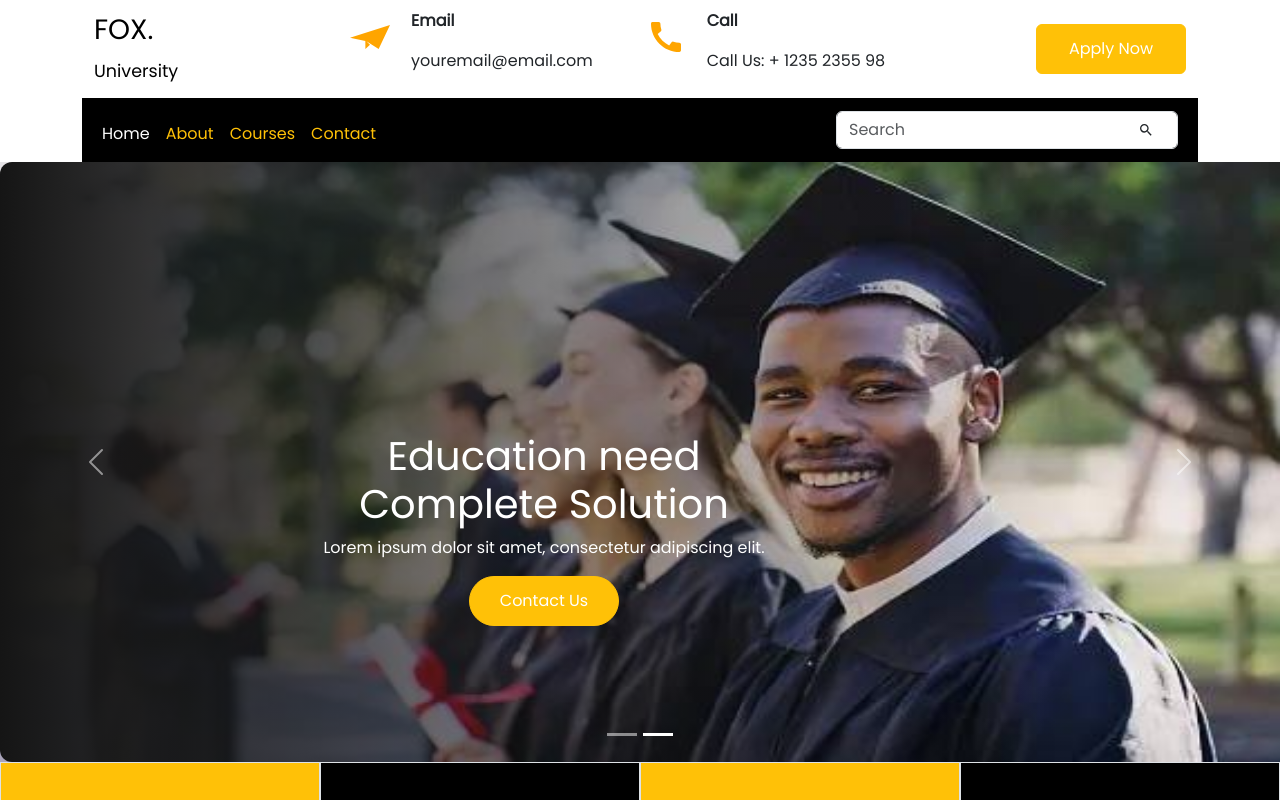
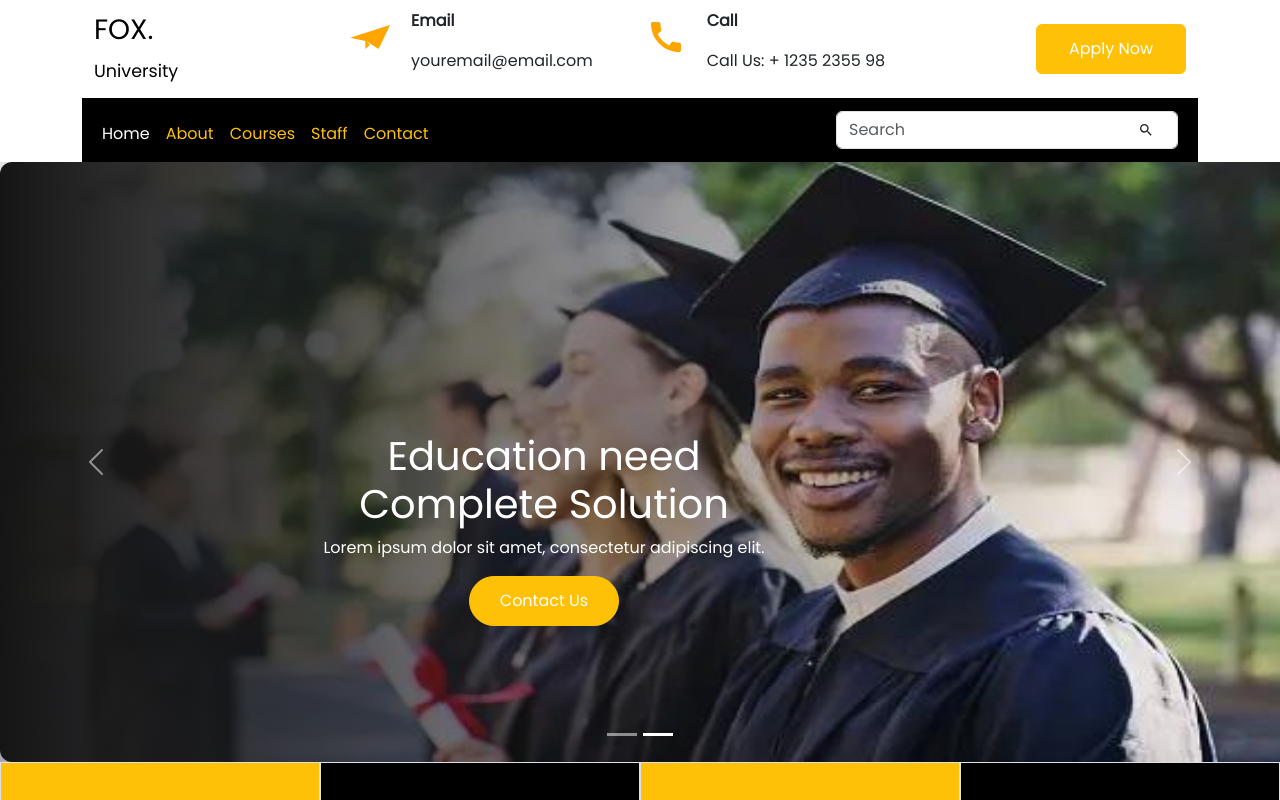
Before and after one commit to Sahrial-alam34/fox-university-bootstrap, a React (Vite) app: page / in a window 1280 px wide. Shown: the top 800 px of the page. Built offline with nearby package versions, Linux system fonts and the light colour scheme; a web font is replaced by a local one.

Commit message:
staff page added

```diff
--- /dev/null
+++ b/public/staff.json
@@ -0,0 +1,66 @@
+[
+    {
+        "id": "623853b26dfdjfdlddfosba311fdd0",
+        "index": 0,
+        "name":"Mitch Parker",
+        "type":"teacher",
+        "picture": "https://i.ibb.co/jvK4qtL/image.jpg",
+        "description": "I am an ambitious workaholic, but apart from that, pretty simple person."
+    },
+    {
+        "id": "623853b26dfdjfdlddfosba311fdd1",
+        "index": 1,
+        "name":"Mitch Parker",
+        "type":"teacher",
+        "picture": "https://i.ibb.co/jvK4qtL/image.jpg",
+        "description": "I am an ambitious workaholic, but apart from that, pretty simple person."
+    },
+    {
+        "id": "623853b26dfdjfdlddfosba311fdd2",
+        "index": 2,
+        "name":"Mitch Parker",
+        "type":"teacher",
+        "picture": "https://i.ibb.co/jvK4qtL/image.jpg",
+        "description": "I am an ambitious workaholic, but apart from that, pretty simple person."
+    },
+    {
+        "id": "623853b26dfdjfdlddfosba311fdd3",
+        "index": 3,
+        "name":"Mitch Parker",
+        "type":"teacher",
+        "picture": "https://i.ibb.co/jvK4qtL/image.jpg",
+        "description": "I am an ambitious workaholic, but apart from that, pretty simple person."
+    },
+    {
+        "id": "623853b26dfdjfdlddfosba311fdd4",
+        "index": 4,
+        "name":"Mitch Parker",
+        "type":"teacher",
+        "picture": "https://i.ibb.co/jvK4qtL/image.jpg",
+        "description": "I am an ambitious workaholic, but apart from that, pretty simple person."
+    },
+    {
+        "id": "623853b26dfdjfdlddfosba311fdd5",
+        "index": 5,
+        "name":"Mitch Parker",
+        "type":"teacher",
+        "picture": "https://i.ibb.co/jvK4qtL/image.jpg",
+        "description": "I am an ambitious workaholic, but apart from that, pretty simple person."
+    },
+    {
+        "id": "623853b26dfdjfdlddfosba311fdd6",
+        "index": 6,
+        "name":"Mitch Parker",
+        "type":"teacher",
+        "picture": "https://i.ibb.co/jvK4qtL/image.jpg",
+        "description": "I am an ambitious workaholic, but apart from that, pretty simple person."
+    },
+    {
+        "id": "623853b26dfdjfdlddfosba311fdd7",
+        "index": 7,
+        "name":"Mitch Parker",
+        "type":"teacher",
+        "picture": "https://i.ibb.co/jvK4qtL/image.jpg",
+        "description": "I am an ambitious workaholic, but apart from that, pretty simple person."
+    }
+]
--- a/src/pages/Home/Certified/Certified.jsx
+++ b/src/pages/Home/Certified/Certified.jsx
@@ -1,18 +1,15 @@
-import { Card } from "react-bootstrap";
-import img1 from '../../../assets/images/teachers/image.jpg'
+
+import { useEffect, useState } from 'react';
 import './Certified.css'
-import { useState } from "react";
-import { FaFacebook, FaInstagram, FaTwitter } from "react-icons/fa";
+import SingleStaff from '../../StaffPage/SingleStaff';
+
 const Certified = () => {
-    const [isHovered, setIsHovered] = useState(false);
-
-    const handleMouseEnter = () => {
-        setIsHovered(true);
-    };
-
-    const handleMouseLeave = () => {
-        setIsHovered(false);
-    };
+    const [staff, setStaff] = useState([])
+    useEffect(() => {
+        fetch('staff.json')
+            .then(res => res.json())
+            .then(data => setStaff(data));
+    }, [])
     return (
         <div className="gray-background">
             <div className="m-3">
@@ -21,98 +18,12 @@ const Certified = () => {
                     <p>Separated they live in. A small river named Duden flows by their place and supplies it with the necessary regelialia. It is a <br /> paradisematic country</p>
                 </div>
                 <div className="row  justify-content-between mb-5 text-center">
-                    <div className='col-6 col-md-3'>
-
-                        <Card className='border-0 ' border rounded-0>
-                            <Card.Img cla variant="top" style={{ height: '250px', opacity: isHovered ? 0.5 : 1 }} src={img1} onMouseEnter={handleMouseEnter}
-                                onMouseLeave={handleMouseLeave}
-                            />
-                            {isHovered && (
-                                <Card.ImgOverlay className="d-flex align-items-center">
-                                    <Card.Text>
-                                        <div className="d-flex justify-content-between" style={{ width: '200px' }}>
-                                            <a className="link link-hover"><FaTwitter style={{ width: '25px', height: '25px' }} /></a>
-                                            <a className="link link-hover "><FaFacebook style={{ width: '25px', height: '25px' }} /></a>
-                                            <a className="link link-hover "><FaInstagram style={{ width: '25px', height: '25px' }} /></a>
-
-                                        </div>
-                                    </Card.Text>
-                                </Card.ImgOverlay>
-                            )}
-                            <Card.Body>
-
-                                <Card.Title>
-                                    <h3>Bianca Wilson</h3>
-                                    <p className="uppercase text-warning">Teacher</p>
-                                </Card.Title>
-                                <p>
-                                    I am an ambitious workaholic, but apart from that, pretty simple person.
-                                </p>
-
-
-
-                            </Card.Body>
-                        </Card>
-                    </div>
-                    <div className='col-6 col-md-3'>
-
-                        <Card className='border-0 ' border rounded-0>
-                            <Card.Img variant="top" style={{ height: '250px' }} src={img1}
-                            />
-                            <Card.Body>
-
-                                <Card.Title>
-                                    <h3>Bianca Wilson</h3>
-                                    <p className="uppercase text-warning">Teacher</p>
-                                </Card.Title>
-                                <p>
-                                    I am an ambitious workaholic, but apart from that, pretty simple person.
-                                </p>
-
-
-
-                            </Card.Body>
-                        </Card>
-                    </div>
-                    <div className='col-6 col-md-3'>
-
-                        <Card className='border-0 ' border rounded-0>
-                            <Card.Img variant="top" style={{ height: '250px' }} src={img1}
-                            />
-                            <Card.Body>
-
-                                <Card.Title>
-                                    <h3>Bianca Wilson</h3>
-                                    <p className="uppercase text-warning">Teacher</p>
-                                </Card.Title>
-                                <p>
-                                    I am an ambitious workaholic, but apart from that, pretty simple person.
-                                </p>
-
-
-
-                            </Card.Body>
-                        </Card>
-                    </div>
-                    <div className='col-6 col-md-3'>
-
-                        <Card className='border-0 ' border rounded-0>
-                            <Card.Img variant="top" style={{ height: '250px' }} src={img1}
-                            />
-                            <Card.Body>
-
-                                <Card.Title>
-                                    <h3>Bianca Wilson</h3>
-                                    <p className="uppercase text-warning">Teacher</p>
-                                </Card.Title>
-                                <p>
-                                    I am an ambitious workaholic, but apart from that, pretty simple person.
-                                </p>
-
-
-
-                            </Card.Body>
-                        </Card>
+                    <div className="row mt-5 ms-3">
+                        {
+                            staff.slice(0,4).map(singleStaff =>
+                                <SingleStaff key={singleStaff.id} singleStaff={singleStaff}></SingleStaff>
+                            )
+                        }
                     </div>
 
                 </div>
--- a/src/pages/Shared/Header/Header.jsx
+++ b/src/pages/Shared/Header/Header.jsx
@@ -91,6 +91,14 @@ const Header = () => {
                                 </Nav.Link>
                                 <Nav.Link
                                     as={Link}
+                                    to="/staff"
+                                    onClick={() => handleNavLinkClick('staff')}
+                                    className={`text-warning mt-2 p-2 text-decoration-none ${activeLink === 'staff' ? 'text-white' : ''}`}
+                                >
+                                    Staff
+                                </Nav.Link>
+                                <Nav.Link
+                                    as={Link}
                                     to="/contact"
                                     onClick={() => handleNavLinkClick('contact')}
                                     className={`text-warning mt-2 p-2 text-decoration-none ${activeLink === 'contact' ? 'text-white' : ''}`}
--- /dev/null
+++ b/src/pages/StaffPage/SingleStaff.jsx
@@ -0,0 +1,54 @@
+import { useState } from "react";
+import { Card } from "react-bootstrap";
+import { FaFacebook, FaInstagram, FaTwitter } from "react-icons/fa";
+
+
+const SingleStaff = ({ singleStaff }) => {
+    console.log('dd', singleStaff)
+    const { name, type, picture, description } = singleStaff
+    const [isHovered, setIsHovered] = useState(false);
+
+    const handleMouseEnter = () => {
+        setIsHovered(true);
+    };
+
+    const handleMouseLeave = () => {
+        setIsHovered(false);
+    };
+    return (
+        <div className="col-6 col-md-3">
+            <Card className='border-0 ' border rounded-0>
+                <Card.Img cla variant="top" style={{ height: '250px', opacity: isHovered ? 0.5 : 1 }} src={picture} onMouseEnter={handleMouseEnter}
+                    onMouseLeave={handleMouseLeave}
+                />
+                {isHovered && (
+                    <Card.ImgOverlay className="d-flex align-items-center">
+                        <Card.Text>
+                            <div className="d-flex justify-content-between" style={{ width: '200px' }}>
+                                <a className="link link-hover"><FaTwitter style={{ width: '25px', height: '25px' }} /></a>
+                                <a className="link link-hover "><FaFacebook style={{ width: '25px', height: '25px' }} /></a>
+                                <a className="link link-hover "><FaInstagram style={{ width: '25px', height: '25px' }} /></a>
+
+                            </div>
+                        </Card.Text>
+                    </Card.ImgOverlay>
+                )}
+                <Card.Body>
+
+                    <Card.Title>
+                        <h3>{name}</h3>
+                        <p className="uppercase text-warning">{type}</p>
+                    </Card.Title>
+                    <p>
+                        {description}
+                    </p>
+
+
+
+                </Card.Body>
+            </Card>
+        </div>
+    );
+};
+
+export default SingleStaff;
--- /dev/null
+++ b/src/pages/StaffPage/StaffPage.jsx
@@ -0,0 +1,32 @@
+import { Helmet } from "react-helmet-async";
+import CoverPage from "../Shared/CoverPage/CoverPage";
+import { useEffect, useState } from "react";
+import SingleStaff from "./SingleStaff";
+
+
+
+const StaffPage = () => {
+    const [staff, setStaff] = useState([])
+    useEffect(() => {
+        fetch('staff.json')
+            .then(res => res.json())
+            .then(data => setStaff(data));
+    }, [])
+    return (
+        <div>
+            <Helmet>
+                <title>Fox | Staff</title>
+            </Helmet>
+            <CoverPage title="Staff Page" link="Staff"></CoverPage>
+            <div className="row mt-5 ms-3">
+                {
+                    staff.map(singleStaff =>
+                      <SingleStaff key={singleStaff.id} singleStaff={singleStaff}></SingleStaff>
+                    )
+                }
+            </div>
+        </div>
+    );
+};
+
+export default StaffPage;
--- a/src/routes/Routes.jsx
+++ b/src/routes/Routes.jsx
@@ -6,6 +6,7 @@ import Home from "../pages/Home/Home/Home";
 import About from "../pages/About/About";
 
 import CoursesPage from "../pages/CoursesPage/CoursesPage";
+import StaffPage from "../pages/StaffPage/StaffPage";
 
 const router = createBrowserRouter([
     {
@@ -26,6 +27,10 @@ const router = createBrowserRouter([
           path:'/courses',
           element:<CoursesPage></CoursesPage>,
           loader:()=>fetch('/courses.json')
+        },
+        {
+          path: '/staff',
+          element:<StaffPage></StaffPage>
         }
       ]
     },
```
